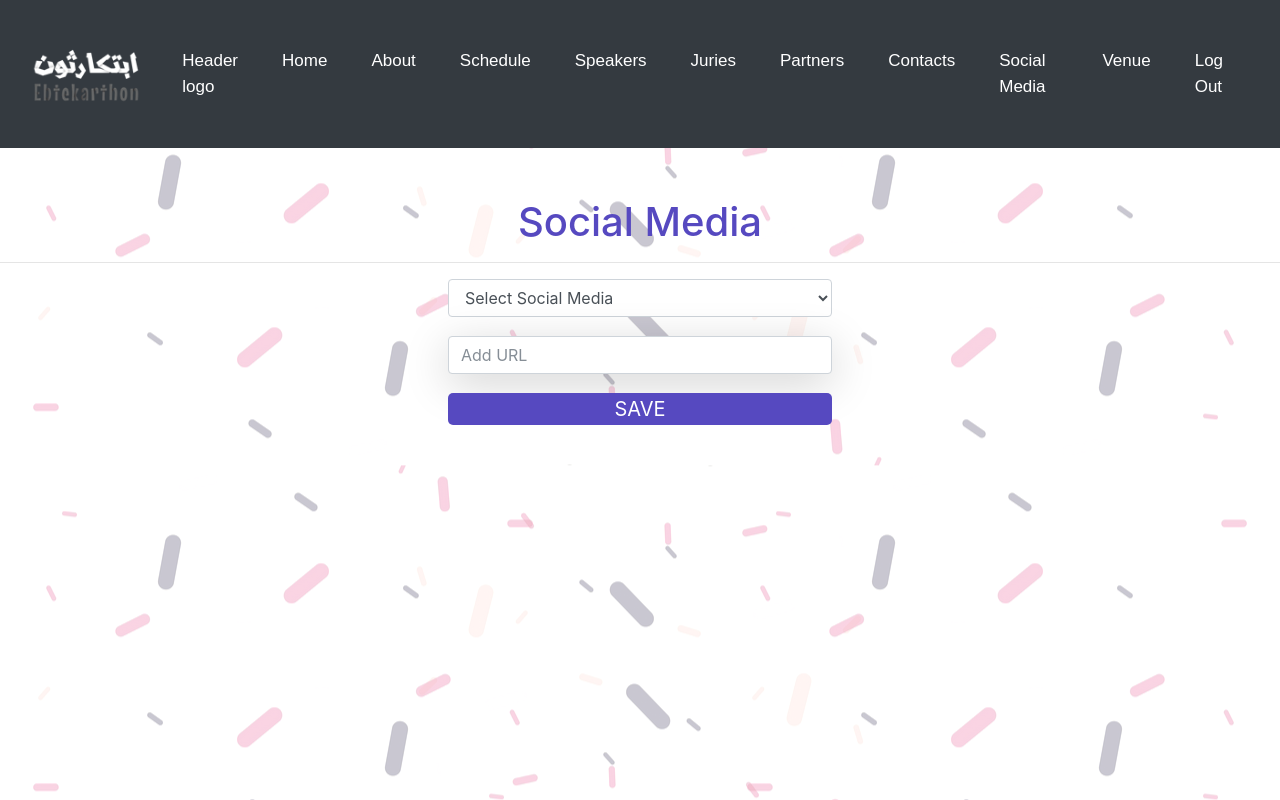
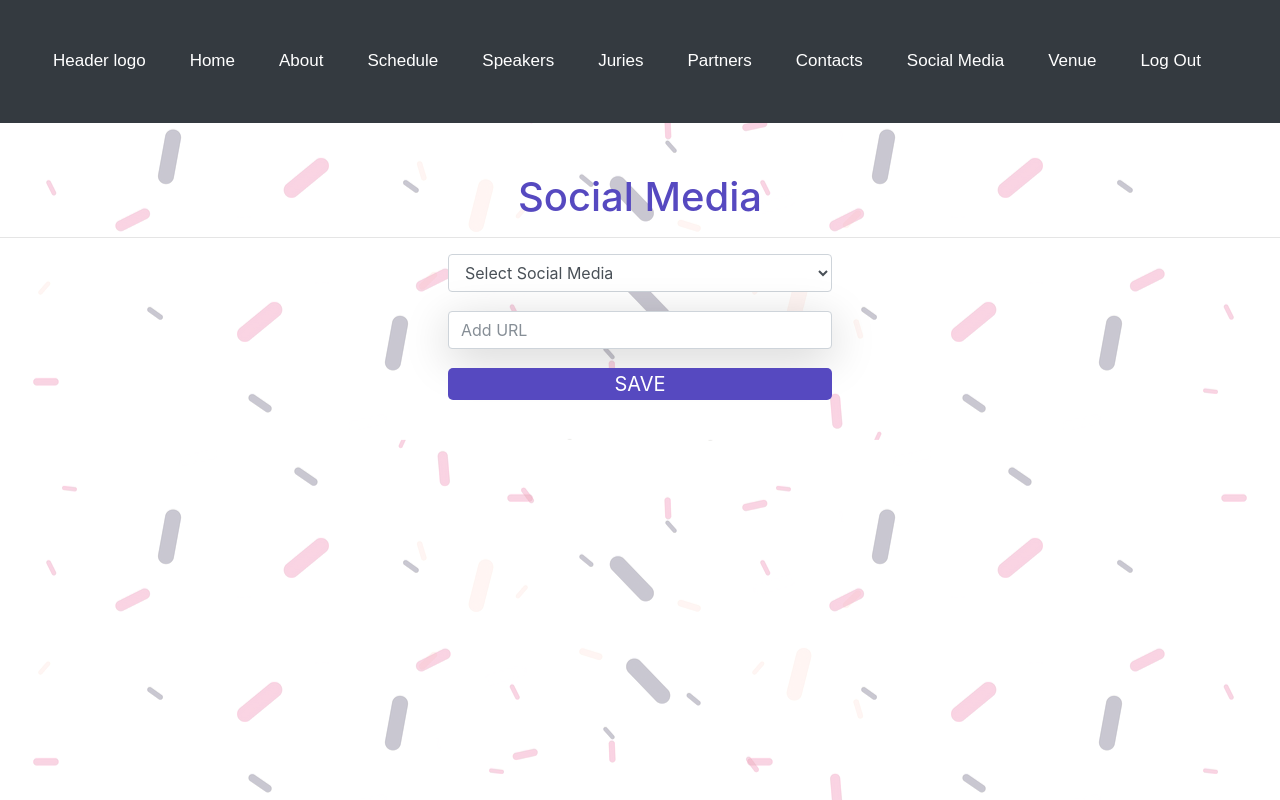
Before and after one commit to Eman-El-Zetawy/ebt-Api, a plain HTML site: page Ebtekarthon/SocialMedia/enterpage.html in a window 1280 px wide. Drawn offline with Linux system fonts and the light colour scheme.

Commit message:
edit style

```diff
--- a/Ebtekarthon/SocialMedia/enterpage.html
+++ b/Ebtekarthon/SocialMedia/enterpage.html
@@ -19,8 +19,6 @@
   <nav class="navbar navbar-expand-lg navbar-dark bg-dark">
 		<div class="container-fluid">
 
-			<a class="navbar-brand">
-				<img src="../images/logo.png" alt=""></a>
 
 			<!--this is button to responsive for ul>list below-->
 			<button class="navbar-toggler" type="button" data-toggle="collapse" data-target="#navbarSupportedContent" aria-controls="navbarSupportedContent" aria-expanded="false" aria-label="Toggle navigation">
```
Also changed, not shown: Ebtekarthon/SocialMedia/socialmedia.html (+0 -2 lines).
